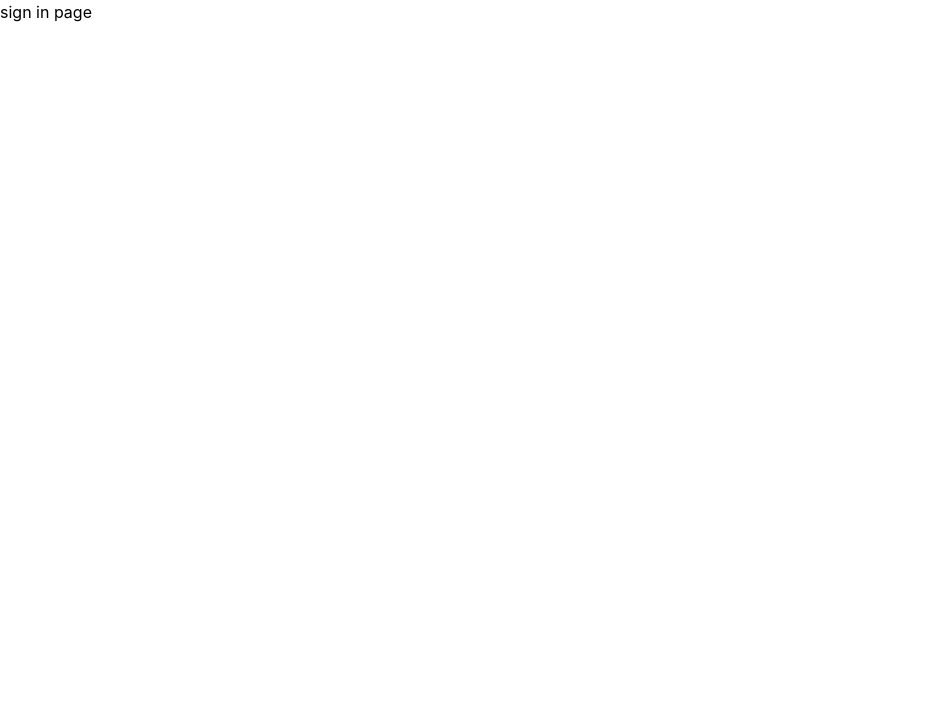
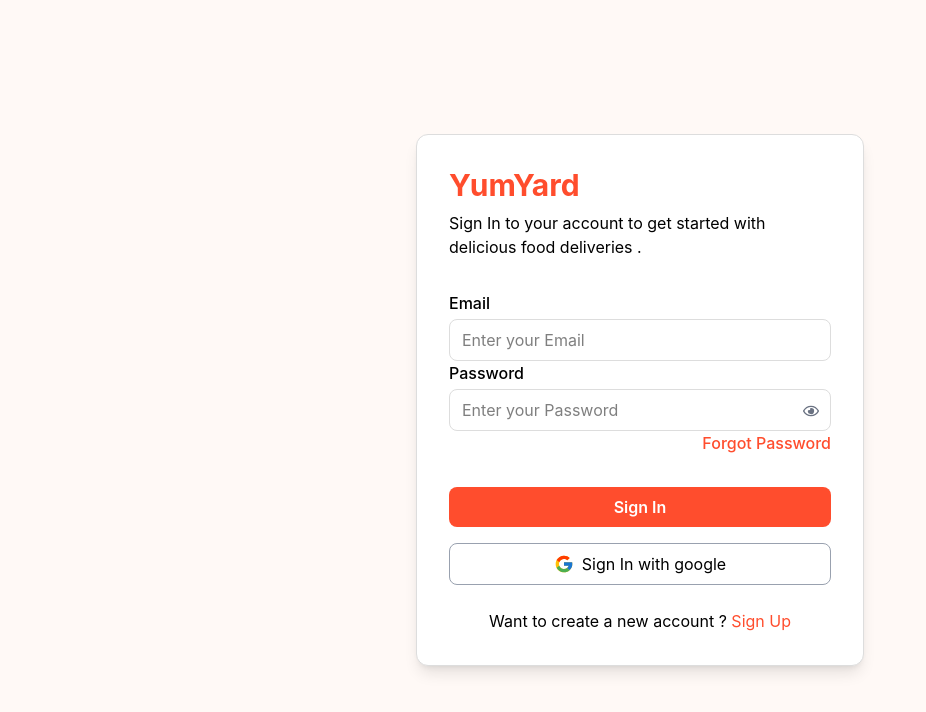
Before and after one commit to komalpanda1510/YumYard, a React app in the folder frontend/: page /signin in a window 1280 px wide. Shown: the top 712 px of the page, without its empty margins (0-926 px from the left). Built offline with nearby package versions, Linux system fonts and the light colour scheme; the HTML template or start-up script is replaced by a standard one.

Commit message:
feat: implement signin page with authentication API integration

```diff
--- a/frontend/src/pages/SignIn.jsx
+++ b/frontend/src/pages/SignIn.jsx
@@ -1,11 +1,128 @@
-import React from 'react'
+import React, { useState } from "react";
+import { FaRegEye } from "react-icons/fa";
+import { FaRegEyeSlash } from "react-icons/fa";
+import { FcGoogle } from "react-icons/fc";
+import { useNavigate } from "react-router-dom";
+import axios from "axios";
+import { serverUrl } from "../App";
 
 function SignIn() {
+  const primaryColor = "#ff4d2d";
+  const hoverColor = "#e64323";
+  const bgColor = "#fff9f6";
+  const borderColor = "#ddd";
+  const [showPassword, setShowPassword] = useState(false);
+  const navigate = useNavigate();
+  const [email, setEmail] = useState("");
+  const [password, setPassword] = useState("");
+
+
+  const handleSignIn = async () => {
+    try {
+      const result = await axios.post(`${serverUrl}/api/auth/signin`,{
+        email, password
+      },{withCredentials: true})
+      console.log(result)
+    } catch (error) {
+      console.log(error)
+    }
+  }
   return (
-    <div>
-      sign in page
+    <div
+      className="min-h-screen w-full flex items-center justify-center p-4
+    "
+      style={{ backgroundColor: bgColor }}
+    >
+      <div
+        className={`bg-white rounded-xl shadow-lg w-full max-w-md p-8 border `}
+        style={{
+          border: `1px solid ${borderColor}`,
+        }}
+      >
+        <h1
+          className={`text-3xl font-bold mb-2 `}
+          style={{ color: primaryColor }}
+        >
+          YumYard
+        </h1>
+        <p className="text-grey-600 mb-8">
+          Sign In to your account to get started with delicious food deliveries .
+        </p>
+
+
+
+        {/*email*/}
+        <div>
+          <label
+            htmlFor="email"
+            className="block text-grey-700 font-medium mb-1"
+          >
+            Email
+          </label>
+          <input
+            type="email"
+            className="w-full border rounded-lg px-3 py-2 focus:outline-none
+          "
+            placeholder="Enter your Email"
+            style={{
+              border: `1px solid ${borderColor}`,
+            }}
+            onChange={(e)=>setEmail(e.target.value)} value={email}
+          />
+        </div>
+
+
+
+        {/*password*/}
+        <div>
+          <label
+            htmlFor="password"
+            className="block text-grey-700 font-medium mb-1"
+          >
+            Password
+          </label>
+          <div className="relative">
+            <input
+              type={`${showPassword ? "text" : "password"}`}
+              className="w-full border rounded-lg px-3 py-2 focus:outline-none
+          "
+              placeholder="Enter your Password"
+              style={{
+                border: `1px solid ${borderColor}`,
+              }}
+              onChange={(e)=>setPassword(e.target.value)} value={password}
+            />
+            <button
+              className="absolute cursor-pointer right-3 top-3.5 text-gray-500"
+              onClick={() => setShowPassword((prev) => !prev)}
+            >
+              {!showPassword ? <FaRegEye /> : <FaRegEyeSlash />}
+            </button>
+          </div>
+        </div>
+
+        <div className="text-right mb-4 text-[#ff4d2d] cursor-pointer font-medium" onClick={()=>navigate("/forgot-password")}>
+          Forgot Password
+        </div>
+
+        <button
+          className={`w-full font-semibold py-2 mt-4 rounded-lg transition duration-200 bg-[#ff4d2d] text-white hover:bg-[#e64323] cursor-pointer`}
+          onClick={handleSignIn}
+        >
+          Sign In
+        </button>
+
+        <button className="w-full mt-4 flex items-center justify-center gap-2 border rounded-lg py-2 px-4 transition duration-200 border-gray-400 hover:bg-gray-100 cursor-pointer">
+          <FcGoogle size={20} />
+          <span>Sign In with google</span>
+        </button>
+        <p className="text-center mt-6 cursor-pointer" onClick={()=>navigate("/signup")}>
+          Want to create a new account ?{" "}
+          <span className="text-[#ff4d2d]">Sign Up</span>
+        </p>
+      </div>
     </div>
-  )
+  );
 }
 
-export default SignIn
+export default SignIn;
```
